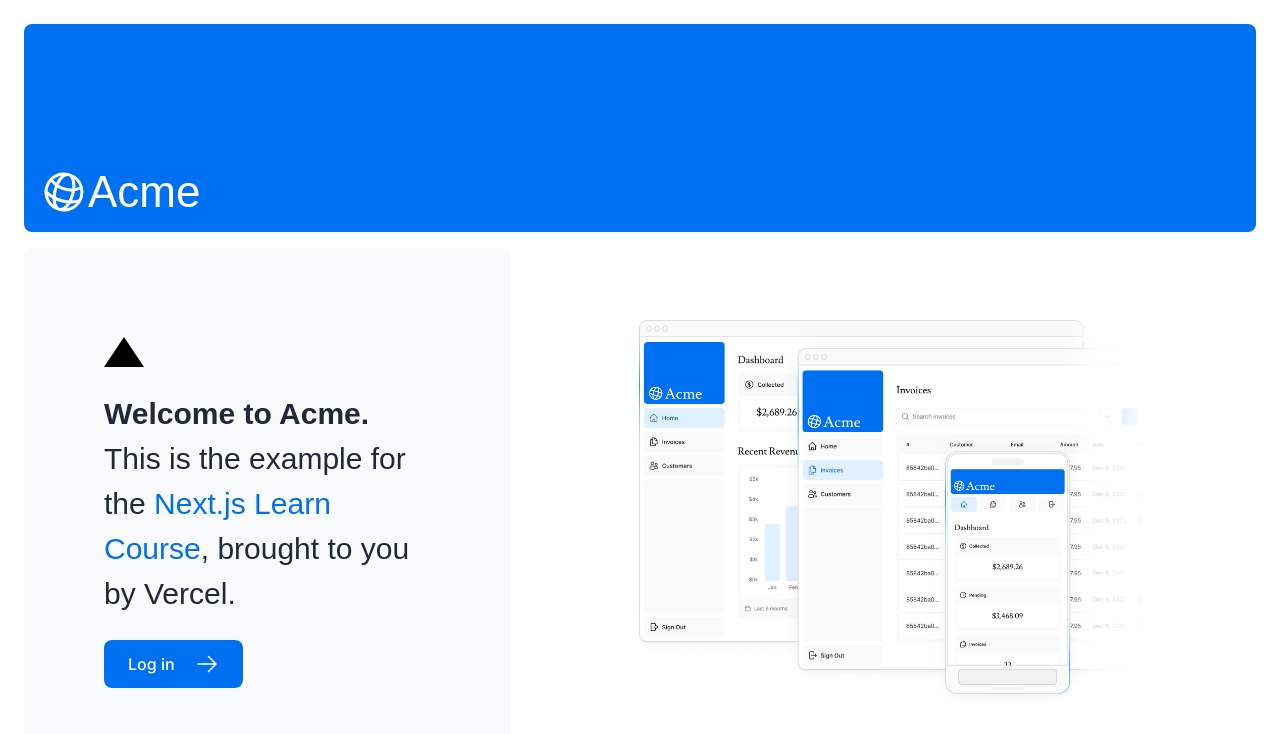
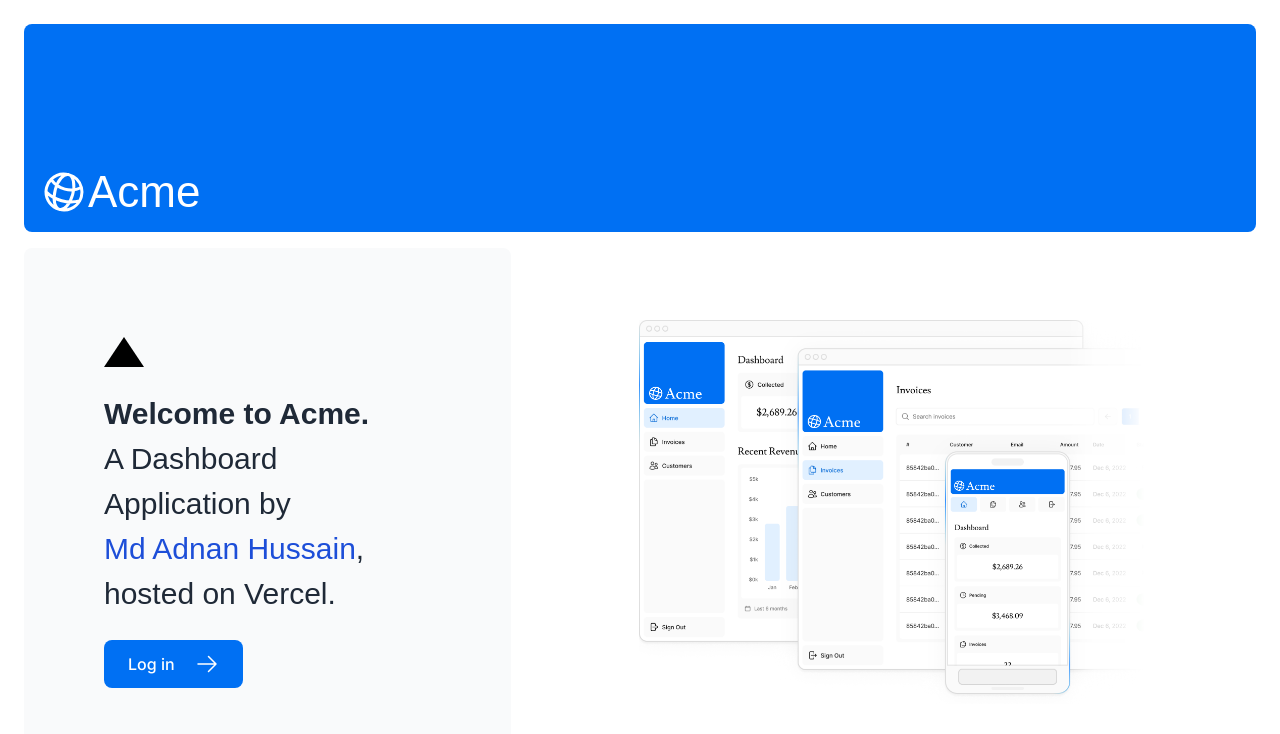
Before and after one commit to AdnanHussainAltudo/Nextjs-Dashboard-App, a Next.js app: page / in a window 1280 px wide. Shown: the top 734 px of the page. Built offline with nearby package versions, Linux system fonts and the light colour scheme; a web font is replaced by a local one.

Commit message:
Modified Home page. Moved fetchFilteredCustomers function in Customer Table.

```diff
--- a/app/dashboard/customers/page.tsx
+++ b/app/dashboard/customers/page.tsx
@@ -1,8 +1,7 @@
+import Search from "@/app/ui/search";
 import CustomersTable from "@/app/ui/customers/table";
-import Search from "@/app/ui/search";
 import { lusitana } from "@/app/ui/fonts";
 import { CustomersTableSkeleton } from "@/app/ui/skeletons";
-import { fetchFilteredCustomers } from "@/app/lib/data";
 import { Suspense } from "react";
 import { Metadata } from "next";
 
@@ -17,8 +16,6 @@
   const query = searchParams?.query || "";
   const currentPage = Number(searchParams?.page) || 1;
 
-  const customers = await fetchFilteredCustomers(query);
-
   return (
     <div className="w-full">
       <div className="flex w-full items-center justify-between">
@@ -28,7 +25,7 @@
         <Search placeholder="Search customers..." />
       </div>
       <Suspense key={query + currentPage} fallback={<CustomersTableSkeleton />}>
-        <CustomersTable customers={customers} />
+        <CustomersTable query={query} />
       </Suspense>
     </div>
   );
--- a/app/login/page.tsx
+++ b/app/login/page.tsx
@@ -9,7 +9,7 @@
 export default function LoginPage() {
   return (
     <main className="flex items-center justify-center md:h-screen">
-      <div className="relative mx-auto flex w-full max-w-[400px] flex-col space-y-2.5 p-4 md:-mt-32">
+      <div className="relative mx-auto my-8 flex w-full max-w-[400px] flex-col space-y-2.5 p-4 md:-mt-32">
         <div className="flex h-20 w-full items-end rounded-lg bg-blue-500 p-3 md:h-36">
           <div className="w-32 text-white md:w-36">
             <AcmeLogo />
--- a/app/page.tsx
+++ b/app/page.tsx
@@ -17,11 +17,18 @@
           <p
             className={`text-xl text-gray-800 md:text-3xl md:leading-normal ${lusitana.className} antialiased`}
           >
-            <strong>Welcome to Acme.</strong> This is the example for the{" "}
-            <a href="https://nextjs.org/learn/" className="text-blue-500">
-              Next.js Learn Course
+            <strong>Welcome to Acme.</strong>
+            <br />
+            A Dashboard Application by
+            <br />{" "}
+            <a
+              href="https://linkedin.com/in/mdadnanhusaain"
+              className="text-blue-700"
+              target="_blank"
+            >
+              Md Adnan Hussain
             </a>
-            , brought to you by Vercel.
+            , hosted on Vercel.
           </p>
           <Link
             href="/login"
@@ -31,7 +38,6 @@
           </Link>
         </div>
         <div className="flex items-center justify-center p-6 md:w-3/5 md:px-28 md:py-12">
-
           <Image
             src="/hero-desktop.png"
             width={1000}
--- a/app/ui/customers/table.tsx
+++ b/app/ui/customers/table.tsx
@@ -1,12 +1,13 @@
 import Image from "next/image";
 
 import { FormattedCustomersTable } from "@/app/lib/definitions";
+import { fetchFilteredCustomers } from "@/app/lib/data";
 
-export default async function CustomersTable({
-  customers,
-}: {
-  customers: FormattedCustomersTable[];
-}) {
+export default async function CustomersTable({ query }: { query: string }) {
+  const customers: FormattedCustomersTable[] = await fetchFilteredCustomers(
+    query
+  );
+
   return (
     <div className="mt-6 flow-root">
       <div className="overflow-x-auto">
```
